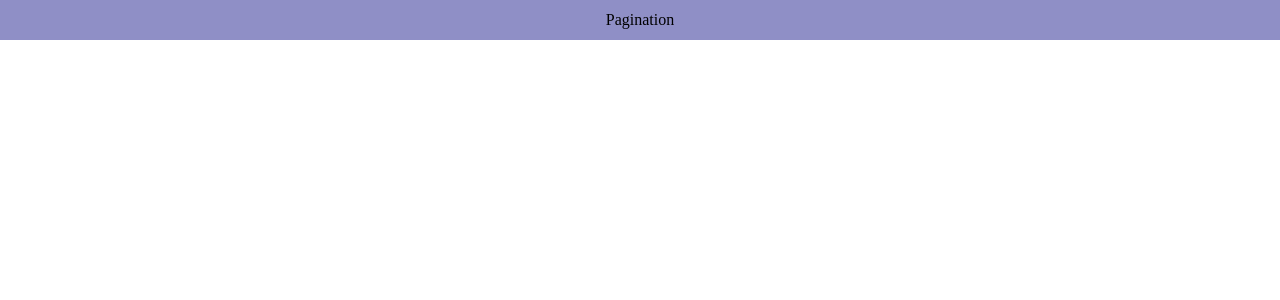
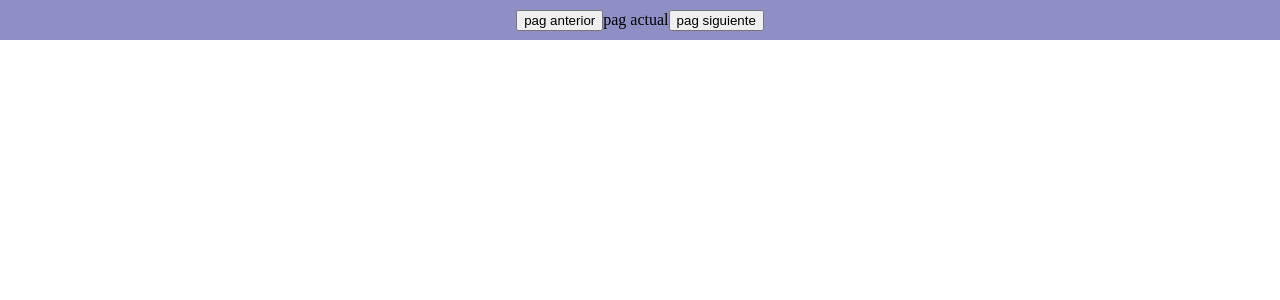
Before and after one commit to Aluonam/project-ecommerce, a Next.js app in the folder e-commerce/: page /PARTNER/Components/Pagination/Pagination in a window 1280 px wide. Shown: the top 300 px of the page. Built offline with nearby package versions, Linux system fonts and the light colour scheme.

Commit message:
feat: botones pag anterior y siguiente

```diff
--- a/e-commerce/pages/PARTNER/Components/Pagination/Pagination.jsx
+++ b/e-commerce/pages/PARTNER/Components/Pagination/Pagination.jsx
@@ -3,7 +3,11 @@ import stylePagination from './Pagination.module.css'
 
 const Pagination = () => {
   return (
-    <div className={stylePagination.prueba}>Pagination</div>
+    <div className={stylePagination.prueba}>
+      <button>pag anterior</button>
+      <div>pag actual</div>
+      <button>pag siguiente</button>
+    </div>
   )
 }
 
```
